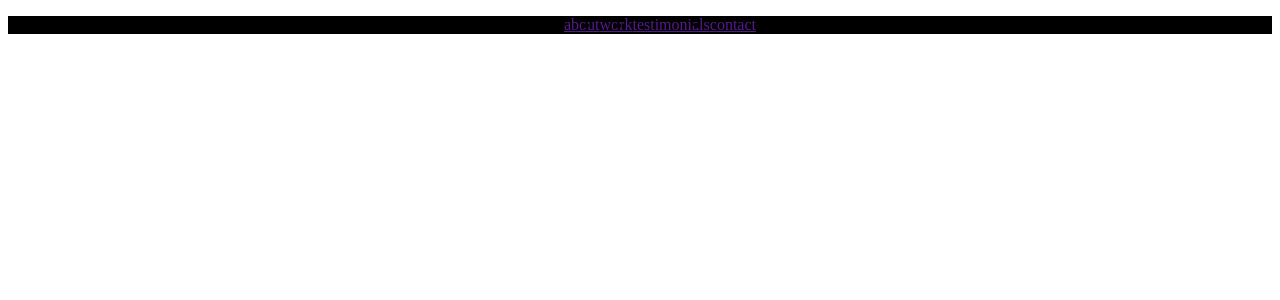
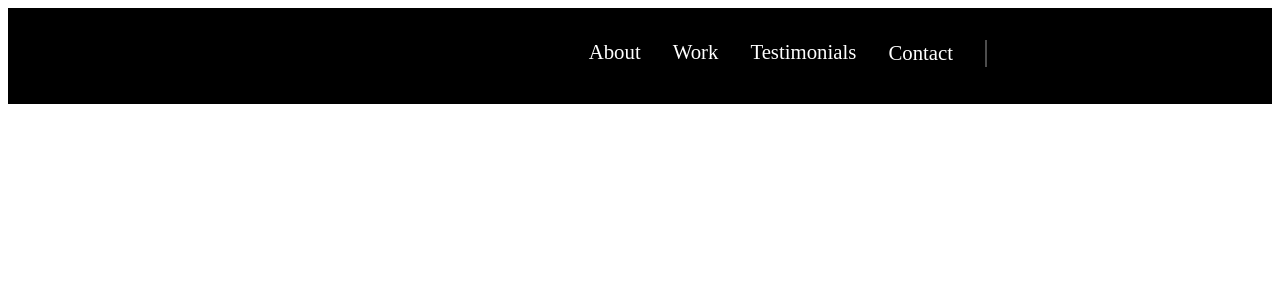
Before and after one commit to seni0rDEV/des, an Angular app in the folder myportfolio/: page / in a window 1280 px wide. Shown: the top 300 px of the page. Built offline with nearby package versions, Linux system fonts and the light colour scheme.

Commit message:
navbar coming out nice

```diff
--- a/myportfolio/src/app/navbar/navbar.component.css
+++ b/myportfolio/src/app/navbar/navbar.component.css
@@ -1,7 +1,28 @@
 .navbar {
   background-color: black;
+  padding: 1rem;
+}
+.navbar .nav-div {
+  margin-left: 15rem;
 }
 .navbar .nav-ul {
   display: flex;
+  list-style: none;
   justify-content: center;
+}
+.navbar .nav-ul li a {
+  color: white;
+  padding: 1rem;
+  text-decoration: none;
+  font-size: 1.3rem;
+}
+.navbar .vertical-line {
+  display: inline-block;
+  height: 1.7rem;
+  width: 0.14rem;
+  background: rgba(255, 255, 255, 0.3);
+  vertical-align: middle;
+  margin-bottom: 5px;
+  margin-left: 1rem;
+  opacity: 3;
 }/*# sourceMappingURL=navbar.component.css.map */
--- a/myportfolio/src/app/navbar/navbar.component.html
+++ b/myportfolio/src/app/navbar/navbar.component.html
@@ -1,10 +1,19 @@
 <nav class="navbar">
   <div class="nav-div">
     <ul class="nav-ul">
-      <li><a href="">about</a></li>
-      <li><a href="">work</a></li>
-      <li><a href="">testimonials</a></li>
-      <li><a href="">contact</a></li>
+      <li>
+        <a href="">About</a>
+      </li>
+      <li>
+        <a href="">Work</a>
+      </li>
+      <li>
+        <a href="">Testimonials</a>
+      </li>
+      <li>
+        <a href="">Contact</a>
+      <span class="vertical-line"></span>
+      </li>
     </ul>
   </div>
 </nav>
--- a/myportfolio/src/app/navbar/navbar.component.scss
+++ b/myportfolio/src/app/navbar/navbar.component.scss
@@ -1,7 +1,31 @@
+// navbar style
 .navbar {
   background-color: black;
+  padding: 1rem;
+
+  .nav-div {
+    margin-left: 15rem;
+  }
   .nav-ul {
     display: flex;
+     list-style: none;
      justify-content:center;
   }
+  .nav-ul li a{
+   color: white;
+   padding: 1rem;
+   text-decoration: none;
+   font-size: 1.3rem;
+  }
+  .vertical-line {
+    display: inline-block;
+    height: 1.7rem;
+    width: 0.14rem;
+    background: rgba(255, 255, 255, 0.3);
+    vertical-align: middle;
+    margin-bottom: 5px;
+    margin-left: 1rem;
+    opacity: 3;
+
+  }
 }
```
Also changed, not shown: 1 other file (tests, documents, lock files or other folders).
